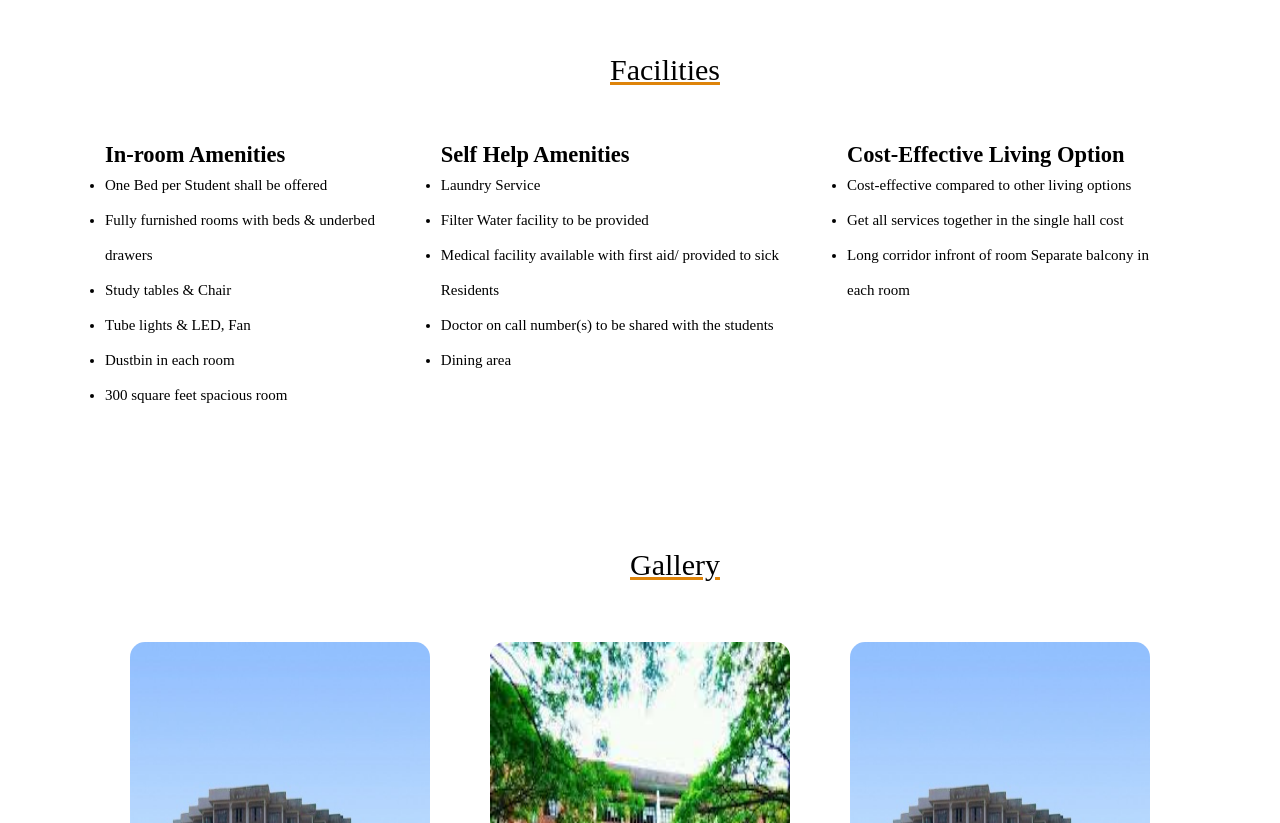
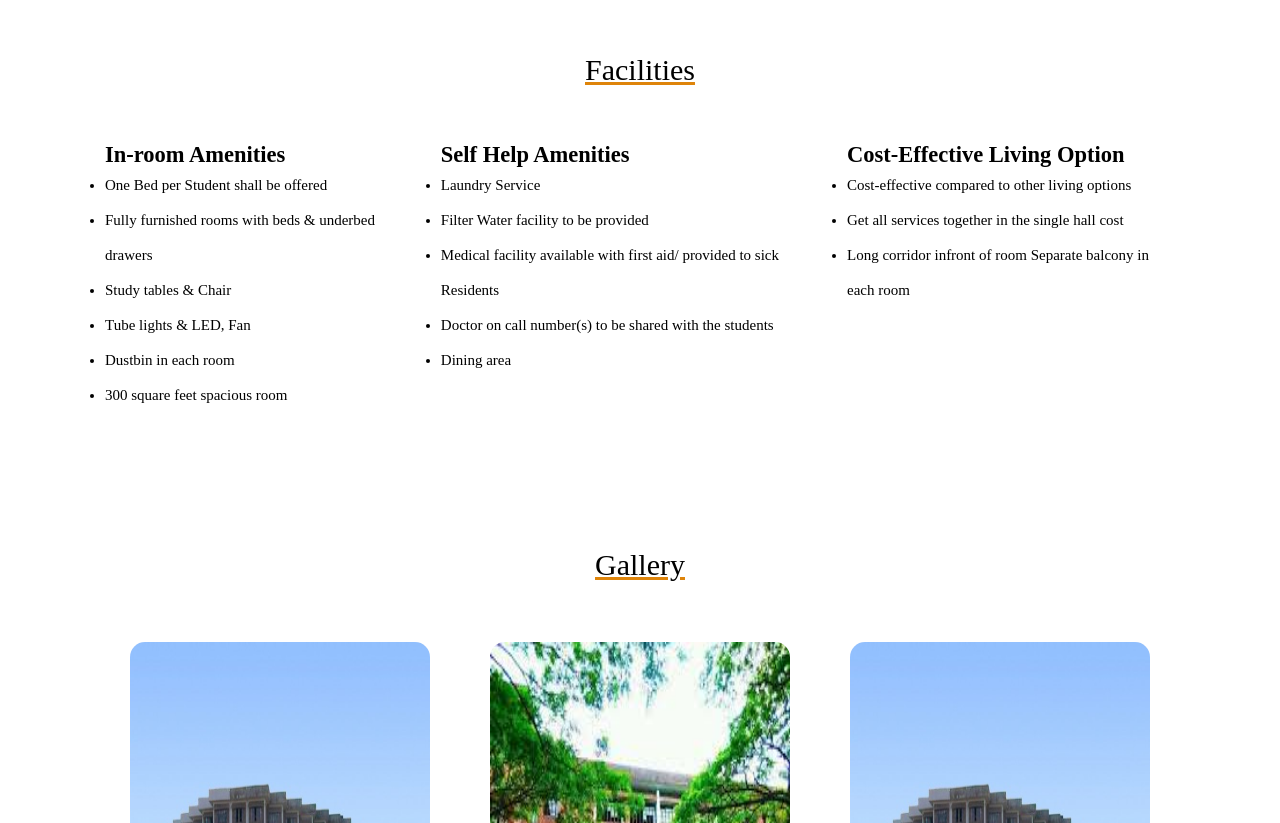
Before and after one commit to Sejuty/residential-hall-350, a React (Create React App) app: page / in a window 1280 px wide. Shown: the part 1591-2414 px from the top of the page. Built offline with nearby package versions, Linux system fonts and the light colour scheme.

Commit message:
centered

```diff
--- a/src/Home.js
+++ b/src/Home.js
@@ -1,5 +1,5 @@
 import React from "react";
- import Navbar from "./components/Navbar";
+import Navbar from "./components/Navbar";
 import style from "../src/css/Home.module.css";
 import img1 from "./images/img1.jpg";
 import img2 from "./images/img2.jpg";
@@ -54,7 +54,7 @@ const Home = () => {
         </div>
       </div>
       <div className={style.facilities}>
-        <div className={style.facilities_title}>Facilities</div>
+        <div className={`${style.facilities_title} center`}>Facilities</div>
         <div className={style.facilities_des}>
           <div className={style.in_room}>
             <h2>In-room Amenities</h2>
@@ -92,7 +92,7 @@ const Home = () => {
           </div>
         </div>
       </div>
-      <div className={style.gallery_title}>Gallery</div>
+      <div className={`${style.gallery_title} center`}>Gallery</div>
       <div className={style.gallery}>
         <img src={img1} alt="shahporan hall" srcset="" />
         <img src={img2} alt="shahporan hall" srcset="" />
--- a/src/css/Home.module.css
+++ b/src/css/Home.module.css
@@ -100,7 +100,7 @@ button:hover {
     font-size: 30px;
     padding: 30px;
     text-decoration: underline #DE840A;
-    margin-left: 500px;
+    /* margin-left: 500px; */
 }
 
 .facilities_des {
@@ -135,6 +135,4 @@ button:hover {
     border-radius: 15px;
 }
 
-.gallery_title {
-    margin-left: 600px;
-}
+.gallery_title {}
```
